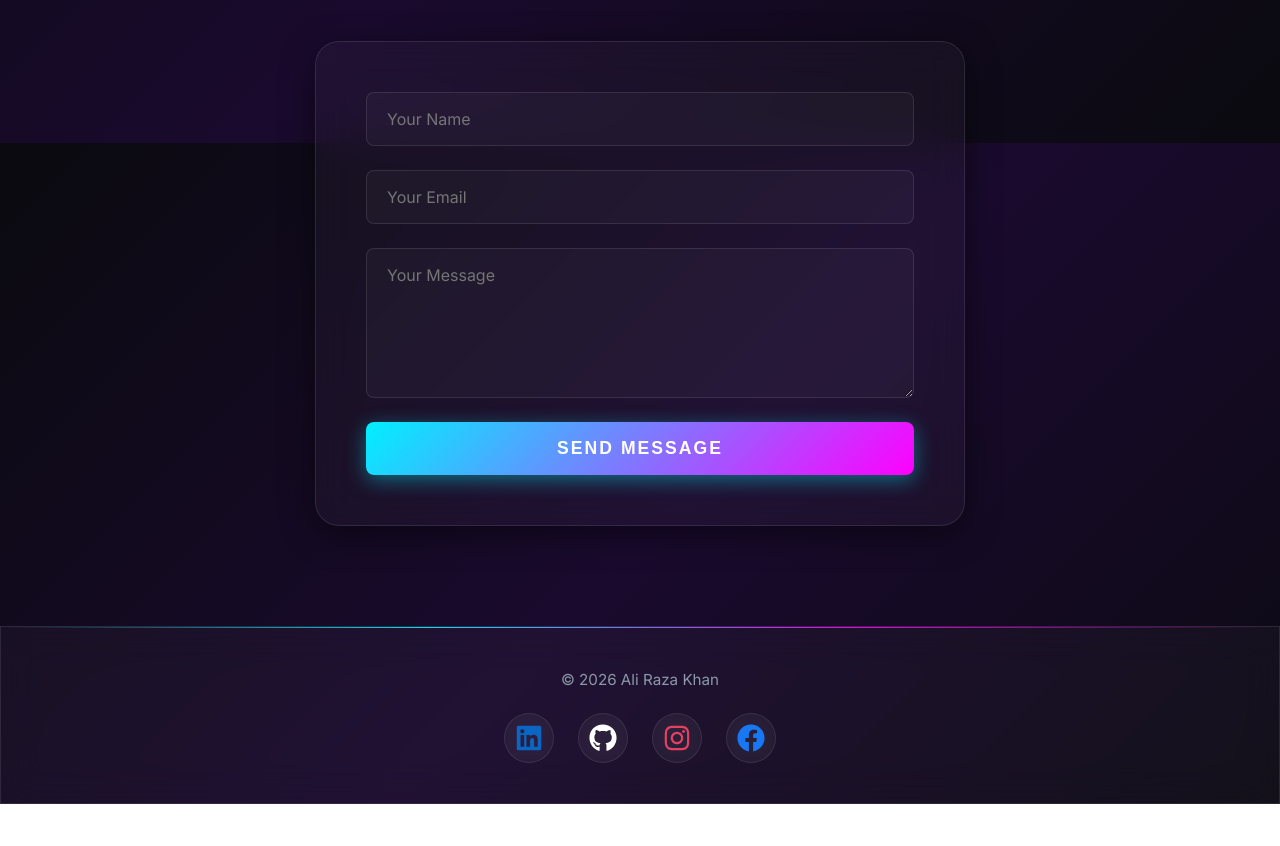
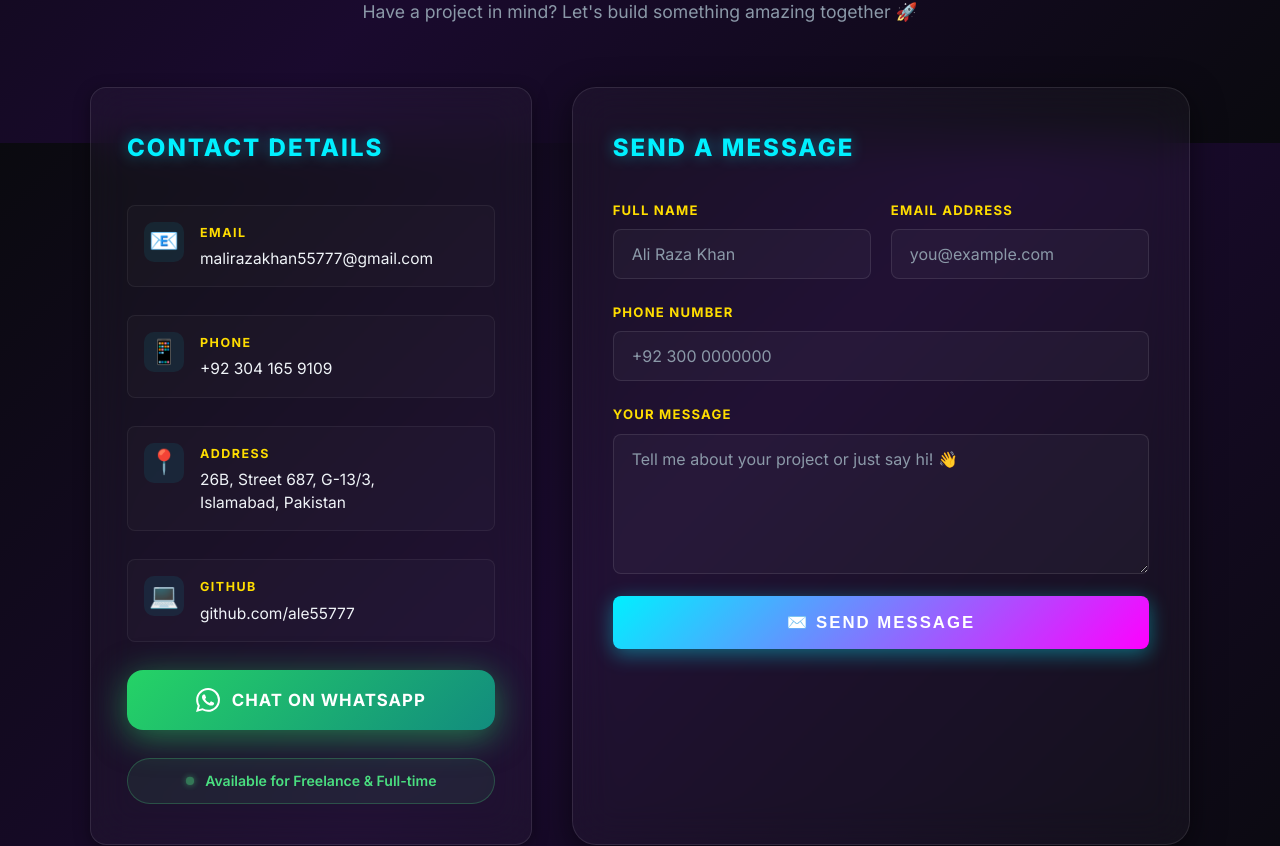
Before and after one commit to ale55777/Ali-s-portfolio, a React (Vite) app: page / in a window 1280 px wide. Shown: the part 8657-9503 px from the top of the page. Before the commit the page ends 9461 px from the top, so only its background shows below. Built offline with nearby package versions, Linux system fonts and the light colour scheme.

Commit message:
feat: redesign Contact section - two-column layout, WhatsApp button, phone field, info cards

```diff
--- a/src/components/Contact.tsx
+++ b/src/components/Contact.tsx
@@ -6,8 +6,11 @@ const SERVICE_ID  = "service_m89yrh7";
 const TEMPLATE_ID = "template_52hh4rm";
 const PUBLIC_KEY  = "b9cSeGZOsYUWneZJL";
 
+// ✅ WhatsApp direct chat link
+const WHATSAPP_LINK = "https://wa.me/923041659109?text=Hi%20Ali!%20I%20saw%20your%20portfolio%20and%20would%20like%20to%20connect.";
+
 export default function Contact() {
-  const [form, setForm] = useState({ name: "", email: "", message: "" });
+  const [form, setForm] = useState({ name: "", email: "", phone: "", message: "" });
   const [status, setStatus] = useState<"idle" | "sending" | "success" | "error">("idle");
 
   // ✅ Initialize EmailJS once when component mounts (required for v4+)
@@ -26,79 +29,178 @@ export default function Contact() {
     setStatus("sending");
 
     emailjs
-      .send(
-        SERVICE_ID,
-        TEMPLATE_ID,
-        {
+      .send(SERVICE_ID, TEMPLATE_ID, {
         from_name:  form.name,
         from_email: form.email,
+        from_phone: form.phone,
         message:    form.message,
-        }
-        // ✅ No 4th argument needed — public key is set via init() above
-      )
+      })
       .then(() => {
         setStatus("success");
-        setForm({ name: "", email: "", message: "" });
-        // Reset status back to idle after 4 seconds
-        setTimeout(() => setStatus("idle"), 4000);
+        setForm({ name: "", email: "", phone: "", message: "" });
+        setTimeout(() => setStatus("idle"), 5000);
       })
       .catch((error) => {
         console.error("EmailJS error:", error);
         setStatus("error");
-        setTimeout(() => setStatus("idle"), 4000);
+        setTimeout(() => setStatus("idle"), 5000);
       });
   };
 
   return (
     <section id="contact" className="section contact">
-      <h2>Contact Me</h2>
-      <form onSubmit={handleSubmit} className="contact-form glass-card">
+      <h2>Get In Touch</h2>
+      <p className="contact-subtitle">
+        Have a project in mind? Let's build something amazing together 🚀
+      </p>
+
+      <div className="contact-layout">
+
+        {/* ─── LEFT: Contact Info Panel ─── */}
+        <div className="contact-info-panel glass-card">
+          <h3 className="info-panel-title">Contact Details</h3>
+
+          <div className="info-item">
+            <div className="info-icon">📧</div>
+            <div>
+              <span className="info-label">Email</span>
+              <a href="mailto:malirazakhan55777@gmail.com" className="info-value">
+                malirazakhan55777@gmail.com
+              </a>
+            </div>
+          </div>
+
+          <div className="info-item">
+            <div className="info-icon">📱</div>
+            <div>
+              <span className="info-label">Phone</span>
+              <a href="tel:+923041659109" className="info-value">
+                +92 304 165 9109
+              </a>
+            </div>
+          </div>
+
+          <div className="info-item">
+            <div className="info-icon">📍</div>
+            <div>
+              <span className="info-label">Address</span>
+              <span className="info-value">26B, Street 687, G-13/3,<br />Islamabad, Pakistan</span>
+            </div>
+          </div>
+
+          <div className="info-item">
+            <div className="info-icon">💻</div>
+            <div>
+              <span className="info-label">GitHub</span>
+              <a href="https://github.com/ale55777" target="_blank" rel="noreferrer" className="info-value">
+                github.com/ale55777
+              </a>
+            </div>
+          </div>
+
+          {/* ✅ WhatsApp Direct Chat Button */}
+          <a
+            href={WHATSAPP_LINK}
+            target="_blank"
+            rel="noreferrer"
+            className="whatsapp-btn"
+            id="whatsapp-chat-btn"
+            aria-label="Chat on WhatsApp"
+          >
+            <svg viewBox="0 0 24 24" fill="currentColor" width="24" height="24" aria-hidden="true">
+              <path d="M17.472 14.382c-.297-.149-1.758-.867-2.03-.967-.273-.099-.471-.148-.67.15-.197.297-.767.966-.94 1.164-.173.199-.347.223-.644.075-.297-.15-1.255-.463-2.39-1.475-.883-.788-1.48-1.761-1.653-2.059-.173-.297-.018-.458.13-.606.134-.133.298-.347.446-.52.149-.174.198-.298.298-.497.099-.198.05-.371-.025-.52-.075-.149-.669-1.612-.916-2.207-.242-.579-.487-.5-.669-.51-.173-.008-.371-.01-.57-.01-.198 0-.52.074-.792.372-.272.297-1.04 1.016-1.04 2.479 0 1.462 1.065 2.875 1.213 3.074.149.198 2.096 3.2 5.077 4.487.709.306 1.262.489 1.694.625.712.227 1.36.195 1.871.118.571-.085 1.758-.719 2.006-1.413.248-.694.248-1.289.173-1.413-.074-.124-.272-.198-.57-.347m-5.421 7.403h-.004a9.87 9.87 0 01-5.031-1.378l-.361-.214-3.741.982.998-3.648-.235-.374a9.86 9.86 0 01-1.51-5.26c.001-5.45 4.436-9.884 9.888-9.884 2.64 0 5.122 1.03 6.988 2.898a9.825 9.825 0 012.893 6.994c-.003 5.45-4.437 9.884-9.885 9.884m8.413-18.297A11.815 11.815 0 0012.05 0C5.495 0 .16 5.335.157 11.892c0 2.096.547 4.142 1.588 5.945L.057 24l6.305-1.654a11.882 11.882 0 005.683 1.448h.005c6.554 0 11.89-5.335 11.893-11.893a11.821 11.821 0 00-3.48-8.413z"/>
+            </svg>
+            Chat on WhatsApp
+          </a>
+
+          <div className="availability-badge">
+            <span className="badge-dot"></span>
+            Available for Freelance &amp; Full-time
+          </div>
+        </div>
+
+        {/* ─── RIGHT: Contact Form ─── */}
+        <form onSubmit={handleSubmit} className="contact-form glass-card" noValidate>
+          <h3 className="info-panel-title">Send a Message</h3>
+
+          <div className="form-row">
+            <div className="form-group">
+              <label htmlFor="contact-name">Full Name</label>
               <input
+                id="contact-name"
                 type="text"
                 name="name"
-          placeholder="Your Name"
+                placeholder="Ali Raza Khan"
                 value={form.name}
                 onChange={handleChange}
                 required
               />
+            </div>
+            <div className="form-group">
+              <label htmlFor="contact-email">Email Address</label>
               <input
+                id="contact-email"
                 type="email"
                 name="email"
-          placeholder="Your Email"
+                placeholder="you@example.com"
                 value={form.email}
                 onChange={handleChange}
                 required
               />
+            </div>
+          </div>
+
+          <div className="form-group">
+            <label htmlFor="contact-phone">Phone Number</label>
+            <input
+              id="contact-phone"
+              type="tel"
+              name="phone"
+              placeholder="+92 300 0000000"
+              value={form.phone}
+              onChange={handleChange}
+            />
+          </div>
+
+          <div className="form-group">
+            <label htmlFor="contact-message">Your Message</label>
             <textarea
+              id="contact-message"
               name="message"
-          rows={4}
-          placeholder="Your Message"
+              rows={5}
+              placeholder="Tell me about your project or just say hi! 👋"
               value={form.message}
               onChange={handleChange}
               required
             ></textarea>
+          </div>
 
           <button
-          className="btn primary"
             type="submit"
+            className="submit-btn"
             disabled={status === "sending"}
-          style={{ opacity: status === "sending" ? 0.7 : 1, cursor: status === "sending" ? "not-allowed" : "pointer" }}
+            id="contact-submit-btn"
           >
-          {status === "sending" ? "Sending..." : "Send Message"}
+            {status === "sending" ? (
+              <><span className="btn-spinner"></span> Sending...</>
+            ) : (
+              <>✉️ Send Message</>
+            )}
           </button>
 
-        {/* Status Messages */}
           {status === "success" && (
-          <p style={{ color: "#4ade80", marginTop: "10px", fontWeight: 600 }}>
-            ✅ Message sent successfully! I'll get back to you soon.
-          </p>
+            <div className="form-status success">
+              ✅ Message sent! I'll get back to you very soon.
+            </div>
           )}
           {status === "error" && (
-          <p style={{ color: "#f87171", marginTop: "10px", fontWeight: 600 }}>
-            ❌ Failed to send. Please check your EmailJS dashboard or try again.
-          </p>
+            <div className="form-status error">
+              ❌ Failed to send. Please try WhatsApp or email me directly.
+            </div>
           )}
         </form>
+
+      </div>
     </section>
   );
 }
--- a/src/styles.css
+++ b/src/styles.css
@@ -1121,7 +1121,7 @@ body::before {
 .section.contact h2 {
   font-size: 3rem;
   font-weight: 900;
-  margin-bottom: 60px;
+  margin-bottom: 16px;
   text-transform: uppercase;
   letter-spacing: 3px;
   background: linear-gradient(135deg, var(--secondary), var(--primary));
@@ -1131,10 +1131,161 @@ body::before {
   filter: drop-shadow(0 0 20px rgba(255, 0, 255, 0.4));
 }
 
+.contact-subtitle {
+  font-size: 1.1rem;
+  color: var(--text-muted);
+  margin-bottom: 60px;
+}
+
+/* Two-column layout */
+.contact-layout {
+  display: grid;
+  grid-template-columns: 1fr 1.4fr;
+  gap: 40px;
+  max-width: 1100px;
+  margin: 0 auto;
+  text-align: left;
+}
+
+/* ── Info Panel (Left) ── */
+.contact-info-panel {
+  padding: 40px 36px;
+  display: flex;
+  flex-direction: column;
+  gap: 28px;
+  border-radius: var(--radius-lg);
+  background: var(--glass-bg);
+  backdrop-filter: var(--glass-blur);
+  border: 1px solid var(--glass-border);
+  box-shadow: var(--shadow-lg), var(--glow-secondary);
+}
+
+.info-panel-title {
+  font-size: 1.5rem;
+  font-weight: 800;
+  color: var(--primary);
+  text-transform: uppercase;
+  letter-spacing: 2px;
+  margin-bottom: 8px;
+  text-shadow: 0 0 15px rgba(0, 240, 255, 0.4);
+}
+
+.info-item {
+  display: flex;
+  align-items: flex-start;
+  gap: 16px;
+  padding: 16px;
+  border-radius: var(--radius-sm);
+  background: rgba(255, 255, 255, 0.02);
+  border: 1px solid rgba(255, 255, 255, 0.06);
+  transition: all var(--transition-base);
+}
+
+.info-item:hover {
+  background: rgba(0, 240, 255, 0.05);
+  border-color: rgba(0, 240, 255, 0.2);
+  transform: translateX(6px);
+}
+
+.info-icon {
+  font-size: 1.5rem;
+  min-width: 40px;
+  height: 40px;
+  display: flex;
+  align-items: center;
+  justify-content: center;
+  border-radius: 10px;
+  background: rgba(0, 240, 255, 0.08);
+}
+
+.info-label {
+  display: block;
+  font-size: 0.78rem;
+  font-weight: 700;
+  color: var(--accent);
+  text-transform: uppercase;
+  letter-spacing: 1.5px;
+  margin-bottom: 4px;
+}
+
+.info-value {
+  display: block;
+  font-size: 0.97rem;
+  color: var(--text-primary);
+  text-decoration: none;
+  transition: color var(--transition-base);
+  line-height: 1.5;
+}
+
+a.info-value:hover {
+  color: var(--primary);
+  text-shadow: 0 0 10px rgba(0, 240, 255, 0.4);
+}
+
+/* ── WhatsApp Button ── */
+.whatsapp-btn {
+  display: flex;
+  align-items: center;
+  justify-content: center;
+  gap: 12px;
+  padding: 16px 24px;
+  border-radius: var(--radius-md);
+  background: linear-gradient(135deg, #25d366, #128c7e);
+  color: #fff;
+  font-size: 1.05rem;
+  font-weight: 700;
+  text-decoration: none;
+  text-transform: uppercase;
+  letter-spacing: 1px;
+  transition: all var(--transition-base);
+  box-shadow: 0 6px 30px rgba(37, 211, 102, 0.4);
+  animation: waPulse 2.5s ease-in-out infinite;
+}
+
+@keyframes waPulse {
+  0%, 100% { box-shadow: 0 6px 30px rgba(37, 211, 102, 0.4); }
+  50%       { box-shadow: 0 8px 40px rgba(37, 211, 102, 0.7); }
+}
+
+.whatsapp-btn:hover {
+  transform: translateY(-4px) scale(1.03);
+  box-shadow: 0 12px 50px rgba(37, 211, 102, 0.7);
+  background: linear-gradient(135deg, #2de370, #25d366);
+}
+
+/* ── Availability Badge ── */
+.availability-badge {
+  display: flex;
+  align-items: center;
+  gap: 10px;
+  font-size: 0.88rem;
+  color: #4ade80;
+  font-weight: 600;
+  padding: 10px 16px;
+  border-radius: 999px;
+  background: rgba(74, 222, 128, 0.08);
+  border: 1px solid rgba(74, 222, 128, 0.25);
+  justify-content: center;
+}
+
+.badge-dot {
+  width: 10px;
+  height: 10px;
+  border-radius: 50%;
+  background: #4ade80;
+  box-shadow: 0 0 8px #4ade80;
+  animation: dotBlink 1.5s ease-in-out infinite;
+  flex-shrink: 0;
+}
+
+@keyframes dotBlink {
+  0%, 100% { opacity: 1; transform: scale(1); }
+  50%       { opacity: 0.4; transform: scale(0.8); }
+}
+
+/* ── Contact Form (Right) ── */
 .contact-form.glass-card {
-  max-width: 650px;
-  margin: 0 auto;
-  padding: 50px;
+  padding: 40px;
   border-radius: var(--radius-lg);
   background: var(--glass-bg);
   backdrop-filter: var(--glass-blur);
@@ -1142,13 +1293,34 @@ body::before {
   box-shadow: var(--shadow-lg);
   display: flex;
   flex-direction: column;
-  gap: 24px;
+  gap: 22px;
+}
+
+/* Two inputs side by side */
+.form-row {
+  display: grid;
+  grid-template-columns: 1fr 1fr;
+  gap: 20px;
+}
+
+.form-group {
+  display: flex;
+  flex-direction: column;
+  gap: 8px;
+}
+
+.form-group label {
+  font-size: 0.82rem;
+  font-weight: 700;
+  color: var(--accent);
+  text-transform: uppercase;
+  letter-spacing: 1.2px;
 }
 
 .contact-form input,
 .contact-form textarea {
   width: 100%;
-  padding: 16px 20px;
+  padding: 14px 18px;
   border: 1px solid var(--glass-border);
   border-radius: var(--radius-sm);
   background: rgba(255, 255, 255, 0.03);
@@ -1163,38 +1335,101 @@ body::before {
 .contact-form textarea:focus {
   border-color: var(--primary);
   background: rgba(0, 240, 255, 0.05);
-  box-shadow: 0 0 20px rgba(0, 240, 255, 0.3);
+  box-shadow: 0 0 20px rgba(0, 240, 255, 0.25);
   transform: translateY(-2px);
+}
+
+.contact-form input::placeholder,
+.contact-form textarea::placeholder {
+  color: var(--text-muted);
 }
 
 .contact-form textarea {
   resize: vertical;
-  min-height: 150px;
+  min-height: 140px;
 }
 
-.contact-form button {
+/* ── Submit Button ── */
+.submit-btn {
   padding: 16px;
   border: none;
   border-radius: var(--radius-sm);
   background: linear-gradient(135deg, var(--primary), var(--secondary));
   color: #fff;
-  font-size: 1.1rem;
+  font-size: 1.05rem;
   font-weight: 700;
   text-transform: uppercase;
   letter-spacing: 2px;
   cursor: pointer;
   transition: all var(--transition-base);
   box-shadow: 0 5px 20px rgba(0, 240, 255, 0.4);
+  display: flex;
+  align-items: center;
+  justify-content: center;
+  gap: 10px;
 }
 
-.contact-form button:hover {
+.submit-btn:hover:not(:disabled) {
   transform: translateY(-3px);
   box-shadow: 0 10px 40px rgba(0, 240, 255, 0.6);
   background: linear-gradient(135deg, var(--secondary), var(--accent));
 }
 
-.contact-form button:active {
-  transform: translateY(-1px);
+.submit-btn:disabled {
+  opacity: 0.65;
+  cursor: not-allowed;
+}
+
+/* Loading spinner */
+.btn-spinner {
+  width: 18px;
+  height: 18px;
+  border: 2px solid rgba(255, 255, 255, 0.3);
+  border-top-color: #fff;
+  border-radius: 50%;
+  animation: spin 0.7s linear infinite;
+  flex-shrink: 0;
+}
+
+@keyframes spin {
+  to { transform: rotate(360deg); }
+}
+
+/* ── Status Messages ── */
+.form-status {
+  padding: 14px 18px;
+  border-radius: var(--radius-sm);
+  font-size: 0.97rem;
+  font-weight: 600;
+  text-align: center;
+  animation: fadeInUp 0.4s ease;
+}
+
+.form-status.success {
+  background: rgba(74, 222, 128, 0.1);
+  border: 1px solid rgba(74, 222, 128, 0.3);
+  color: #4ade80;
+}
+
+.form-status.error {
+  background: rgba(248, 113, 113, 0.1);
+  border: 1px solid rgba(248, 113, 113, 0.3);
+  color: #f87171;
+}
+
+/* ── Responsive ── */
+@media (max-width: 900px) {
+  .contact-layout {
+    grid-template-columns: 1fr;
+  }
+
+  .contact-info-panel {
+    order: 2;
+  }
+
+  .contact-form.glass-card {
+    order: 1;
+  }
 }
 
 @media (max-width: 768px) {
@@ -1202,10 +1437,17 @@ body::before {
     font-size: 2.2rem;
   }
 
-  .contact-form.glass-card {
-    padding: 30px 20px;
+  .form-row {
+    grid-template-columns: 1fr;
+  }
+
+  .contact-form.glass-card,
+  .contact-info-panel {
+    padding: 28px 20px;
   }
 }
+
+
 
 /* ━━━━━━━━━━━━━━━━━━━━━━━━━━━━━━━━━━━━━━━━━━━━━━━━━━━━━
    🦶 FOOTER
```
Lines whose indentation alone changed are shown as unchanged.
